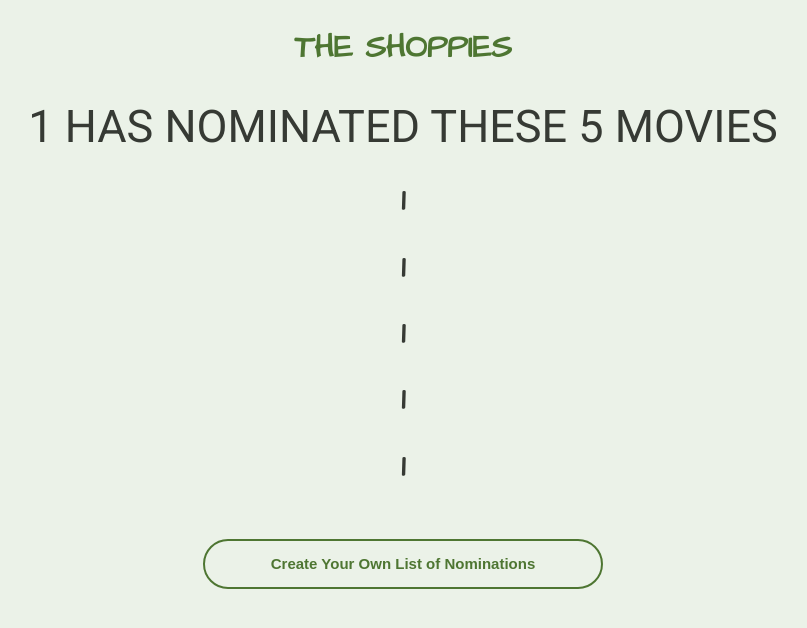
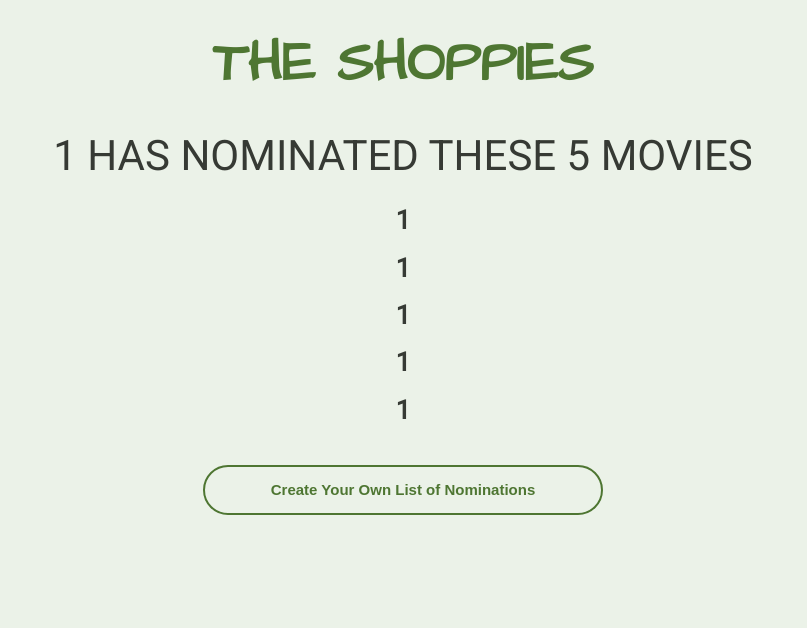
Before and after one commit to harrishs/movieNoms, a React (Create React App) app: page /1/1/1/1/1/1 in a window 1280 px wide. Shown: the top 628 px of the page, without its empty margins (237-1044 px from the left). Built offline with nearby package versions, Linux system fonts and the light colour scheme.

Commit message:
some styling changes and copy shareable url directly to clipboard

```diff
--- a/src/App.js
+++ b/src/App.js
@@ -1,4 +1,4 @@
-import React, {useState, useEffect, useContext} from "react";
+import React, {useState, useEffect, useContext, useRef} from "react";
 import classes from "./App.module.css";
 import {Route, Link} from "react-router-dom";
 
@@ -21,6 +21,7 @@ function App() {
   const [params, setParams] = useState();
 
   const [nominations, setNominations] = useContext(NominationContext);
+  const linkRef = useRef(null);
 
   let apiUrl = `https://www.omdbapi.com/?apikey=29fdc319&type=movie&s=${keyWord}`;
   if (page !== 1){
@@ -49,7 +50,7 @@ function App() {
 
   //Create url endpoint for personalized links with nominations
   const urlGen = (name) => {
-    let paramGen = `/${name}`
+    let paramGen = `${name}`
     for (let nomination of Object.entries(nominations)){
       if (nomination[0] !== "count" ){
         paramGen += `/${nomination[1][0]} (${nomination[1][1]})`;
@@ -160,14 +161,22 @@ function App() {
     </>
   )
 
+  const handleShare = () =>  {
+    linkRef.current.select();
+    document.execCommand("copy");
+    alert("Link Copied To Clipboard");
+  }
   //Handle messaging for when nominations are full
-  let share = <div className={classes.shareHold}>
-  <button  className={classes.Share} type="submit">Share Nominations With Friends</button>
-</div>
+  let share = (<div className={classes.shareHold}>
+  <button  className={classes.Share} type="submit">Generate Link</button>
+  </div>);
+
+  let baseUrl = window.location.href;
+
   if (params) {
     share = <div className={classes.shareHold}>
-      <button  className={classes.Share} type="submit">Share Nominations With Friends</button>
-      <Link className={classes.Share} to={params}>Copy Link Address</Link>
+      <button  className={classes.Share} onClick={handleShare}>Share Nominations With Friends</button>
+      <textarea value={baseUrl + params} ref={linkRef} readOnly/>
     </div>
   }
 
@@ -182,11 +191,11 @@ function App() {
       </form>
       <div className={classes.Five}>
       <h1>5 Movies Have Been Nominated</h1>
-      <form onSubmit={(e) => {
+      <form id="share" onSubmit={(e) => {
         e.preventDefault();
         return urlGen(name)
       }}>
-        <input type="text" name="name" required onChange={e => {
+        <input type="text" required onChange={e => {
           setParams();
           setName(e.target.value)
         }} placeholder="Enter Your Name"/>
--- a/src/App.module.css
+++ b/src/App.module.css
@@ -62,7 +62,8 @@ input:focus {
 }
 
 .Five input {
-  width: 100%;
+  width: 250px;
+  height: 25px;
   text-align: center;
   margin-bottom: 10px;
 }
@@ -114,3 +115,10 @@ a {
   transform: scale(1.1);
   background-color: rgb(184, 211, 177);
 }
+
+.shareHold textarea {
+  height: 0;
+  position: absolute;
+  z-index: -1;
+  opacity: 0.01;
+}
--- a/src/Components/Nominations/NominationPage.module.css
+++ b/src/Components/Nominations/NominationPage.module.css
@@ -12,13 +12,12 @@
 }
 
 .Nominations h1 {
-  font-family: "Architects Daughter";
-  font-size: 32px;
+  font-size: 26px;
 }
 
 .Name {
   margin-bottom: -25px;
-  font-size: 45px;
+  font-size: 42px;
   font-weight: 500;
   text-transform: uppercase;
 }
@@ -31,6 +30,7 @@
   text-transform: uppercase;
   color: #4e7632;
   font-family: "Architects Daughter";
+  font-size: 56px;
 }
 
 .Create {
@@ -44,8 +44,7 @@
   background-color: rgb(235, 242, 232);
   transition: transform 0.25s;
   outline: none;
-  position: relative;
-  bottom: 0;
+  margin-top: -10px;
 }
 
 .Create:hover {
```
Also changed, not shown: 1 other file (tests, documents, lock files or other folders).
